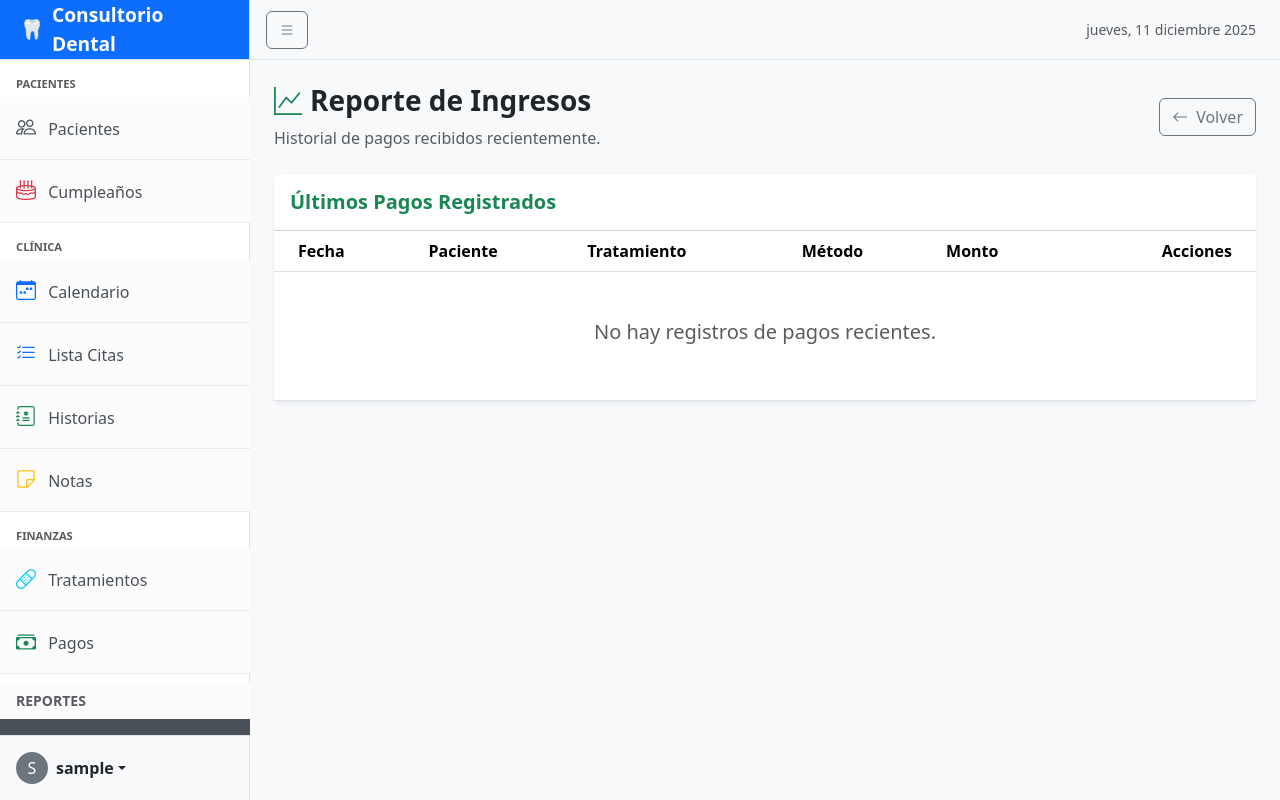
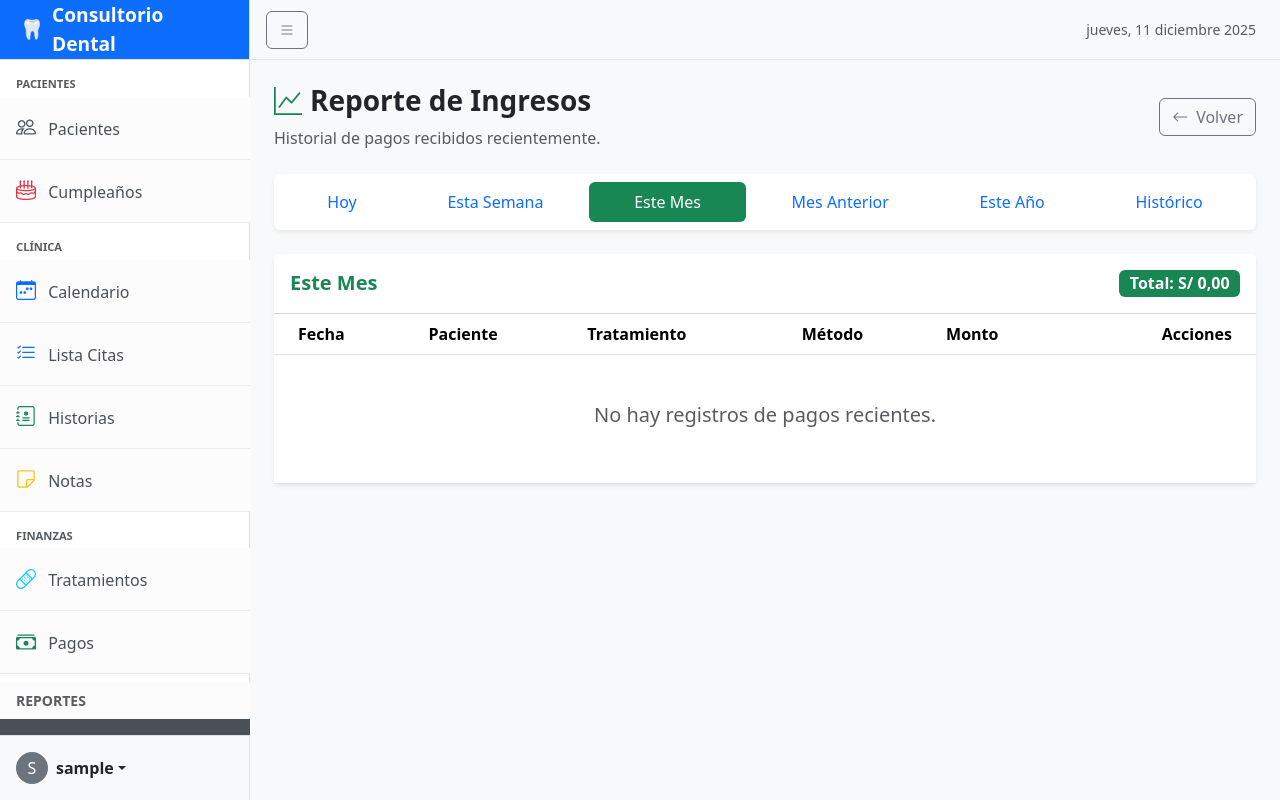
Before and after one commit to pantera3000/etapa6_dramarquez, a Django app: page /reportes/ingresos/ in a window 1280 px wide. Run offline with Django 5.2, Linux system fonts and the light colour scheme; the visitor is signed in with stand-in values (Sample User, id 1); data comes from the database, SQL or seed files in the repository; data that the repository does not hold is empty.

Commit message:
feat: se mejoro reprotes con filtros - todo ok - 2025-12-11_15-47

```diff
--- a/reportes/templates/reportes/lista_ingresos.html
+++ b/reportes/templates/reportes/lista_ingresos.html
@@ -17,9 +17,24 @@
     </a>
 </div>
 
+<!-- Filtros de Tiempo -->
+<div class="card shadow-sm border-0 mb-4 animate-fade-in-up">
+    <div class="card-body p-2">
+        <nav class="nav nav-pills nav-fill">
+            <a class="nav-link {% if rango_actual == 'hoy' %}active bg-success{% endif %}" href="?rango=hoy">Hoy</a>
+            <a class="nav-link {% if rango_actual == 'semana' %}active bg-success{% endif %}" href="?rango=semana">Esta Semana</a>
+            <a class="nav-link {% if rango_actual == 'mes' %}active bg-success{% endif %}" href="?rango=mes">Este Mes</a>
+            <a class="nav-link {% if rango_actual == 'mes_anterior' %}active bg-success{% endif %}" href="?rango=mes_anterior">Mes Anterior</a>
+            <a class="nav-link {% if rango_actual == 'anio' %}active bg-success{% endif %}" href="?rango=anio">Este Año</a>
+            <a class="nav-link {% if rango_actual == 'todos' %}active bg-success{% endif %}" href="?rango=todos">Histórico</a>
+        </nav>
+    </div>
+</div>
+
 <div class="card shadow-sm border-0 animate-fade-in-up" style="animation-delay: 0.1s;">
-    <div class="card-header bg-white py-3">
-        <h5 class="mb-0 fw-bold text-success">Últimos Pagos Registrados</h5>
+    <div class="card-header bg-white py-3 d-flex justify-content-between align-items-center">
+        <h5 class="mb-0 fw-bold text-success">{{ titulo_filtro }}</h5>
+        <span class="badge bg-success fs-6">Total: S/ {{ total_periodo|floatformat:2 }}</span>
     </div>
     <div class="card-body p-0">
         <div class="table-responsive">
--- a/reportes/views.py
+++ b/reportes/views.py
@@ -52,16 +52,40 @@ class ReporteDeudasView(FinanzasGroupRequiredMixin, TemplateView):
 
     def get_context_data(self, **kwargs):
         ctx = super().get_context_data(**kwargs)
-        # Obtener tratamientos con deuda > 0
-        tratamientos = Tratamiento.objects.all()
+
+        filtro = self.request.GET.get('filtro', 'todos')
+        tratamientos = Tratamiento.objects.all().select_related('paciente') # Optimización
         deudores = []
+
+        today = timezone.now().date()
+
         for t in tratamientos:
             if t.deuda > 0:
-                deudores.append(t)
+                # Aplicar filtros lógicos
+                if filtro == 'prioridad':
+                    # Solo completados con deuda (URGENTE)
+                    if t.estado == 'completado':
+                        deudores.append(t)
+                elif filtro == 'antiguos':
+                    # Deuda +30 dias (desde inicio)
+                    if (today - t.fecha_inicio).days > 30:
+                        deudores.append(t)
+                elif filtro == 'en_curso':
+                    if t.estado == 'en_progreso':
+                        deudores.append(t)
+                else:
+                    # Todos
+                    deudores.append(t)
 
-        # Ordenar por deuda descendente (opcional)
+        # Ordenar por deuda descendente
         deudores.sort(key=lambda x: x.deuda, reverse=True)
+
+        # Calcular total acumulado de la vista actual
+        total_deuda_vista = sum(d.deuda for d in deudores)
+
         ctx['deudores'] = deudores
+        ctx['filtro_actual'] = filtro
+        ctx['total_deuda_vista'] = total_deuda_vista
         return ctx
 
 class ReporteIngresosView(FinanzasGroupRequiredMixin, TemplateView):
@@ -69,7 +93,64 @@ class ReporteIngresosView(FinanzasGroupRequiredMixin, TemplateView):
 
     def get_context_data(self, **kwargs):
         ctx = super().get_context_data(**kwargs)
-        # Por defecto últimos 30 días o mes actual
-        pagos = Pago.objects.all().order_by('-fecha_pago')[:100] # Limite inicial
+
+        # Filtro de tiempo
+        rango = self.request.GET.get('rango', 'mes') # Por defecto: Mes Actual
+
+        # Usamos datetime ahora mismo para evitar conversiones raras de SQLite
+        now = timezone.now()
+        pagos = Pago.objects.all().order_by('-fecha_pago')
+
+        if rango == 'hoy':
+            # Rango: Desde las 00:00 hasta las 23:59:59 de hoy
+            start_day = now.replace(hour=0, minute=0, second=0, microsecond=0)
+            end_day = start_day + timedelta(days=1)
+            pagos = pagos.filter(fecha_pago__gte=start_day, fecha_pago__lt=end_day)
+            ctx['titulo_filtro'] = "Hoy"
+
+        elif rango == 'semana':
+            # Rango: Desde el Lunes de esta semana hasta hoy
+            today_start = now.replace(hour=0, minute=0, second=0, microsecond=0)
+            start_week = today_start - timedelta(days=today_start.weekday())
+            # Hasta el final de hoy
+            end_week = today_start + timedelta(days=1)
+            pagos = pagos.filter(fecha_pago__gte=start_week, fecha_pago__lt=end_week)
+            ctx['titulo_filtro'] = "Esta Semana"
+
+        elif rango == 'mes':
+            # Rango: Mes actual
+            first_day = now.replace(day=1, hour=0, minute=0, second=0, microsecond=0)
+            if now.month == 12:
+                next_month = now.replace(year=now.year+1, month=1, day=1)
+            else:
+                next_month = now.replace(month=now.month+1, day=1)
+            pagos = pagos.filter(fecha_pago__gte=first_day, fecha_pago__lt=next_month)
+            ctx['titulo_filtro'] = "Este Mes"
+
+        elif rango == 'mes_anterior':
+            # Rango: Mes anterior completo
+            first_day_this_month = now.replace(day=1, hour=0, minute=0, second=0, microsecond=0)
+            last_day_prev_month = first_day_this_month - timedelta(microseconds=1)
+            # Inicio del mes anterior
+            first_day_prev_month = last_day_prev_month.replace(day=1, hour=0, minute=0, second=0, microsecond=0)
+            # El fin del rango es el inicio de este mes
+            pagos = pagos.filter(fecha_pago__gte=first_day_prev_month, fecha_pago__lt=first_day_this_month)
+            ctx['titulo_filtro'] = "Mes Anterior"
+
+        elif rango == 'anio':
+            # Rango: Año actual
+            first_day_year = now.replace(month=1, day=1, hour=0, minute=0, second=0, microsecond=0)
+            next_year = now.replace(year=now.year+1, month=1, day=1)
+            pagos = pagos.filter(fecha_pago__gte=first_day_year, fecha_pago__lt=next_year)
+            ctx['titulo_filtro'] = "Este Año"
+
+        elif rango == 'todos':
+            ctx['titulo_filtro'] = "Histórico Completo"
+
+        # Calcular total del periodo filtrado
+        total_periodo = sum(p.monto for p in pagos)
+
         ctx['pagos'] = pagos
+        ctx['rango_actual'] = rango
+        ctx['total_periodo'] = total_periodo
         return ctx
```
Also changed, not shown: reportes/templates/reportes/lista_deudas.html (+19 -6 lines).
